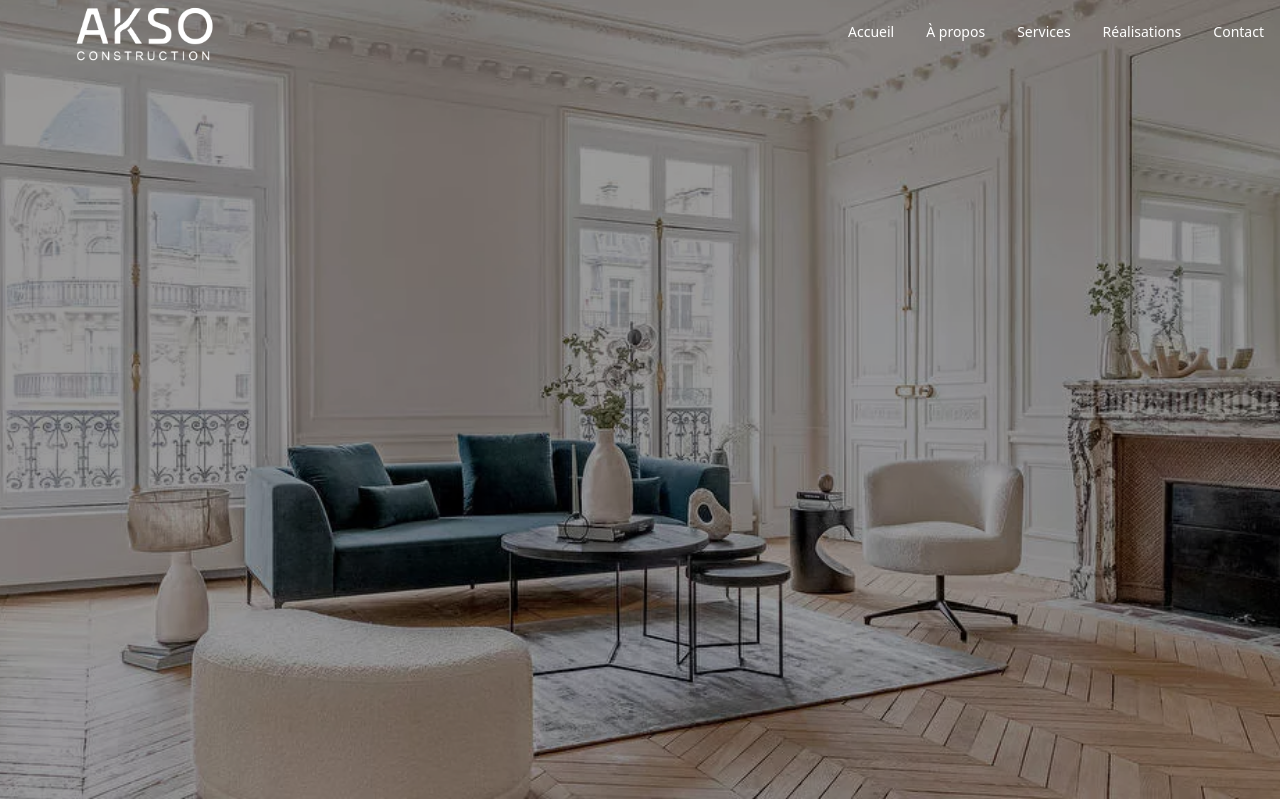
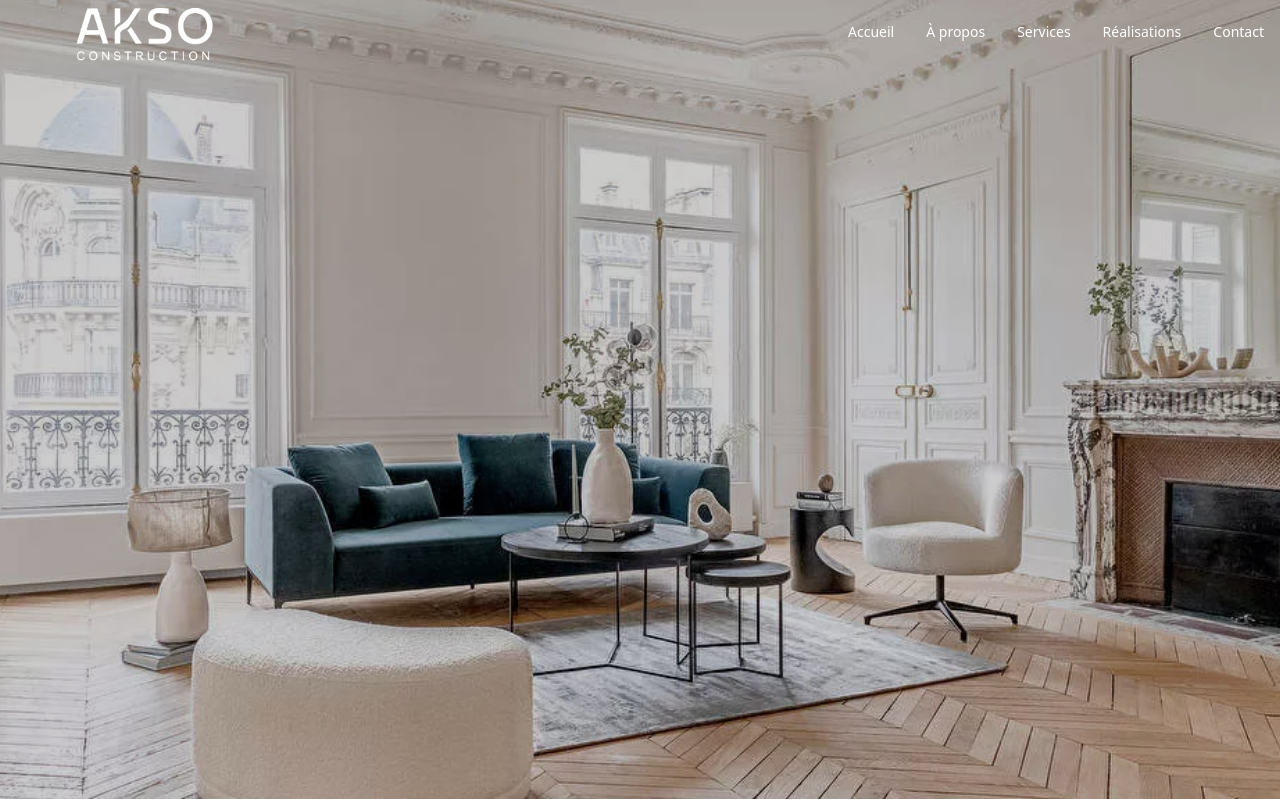
Before and after one commit to ChawkiSLIMANI/site-btp, a Next.js app: page / in a window 1280 px wide. Shown: the top 801 px of the page. Built offline with nearby package versions, Linux system fonts and the light colour scheme.

Commit message:
Update HeroCarousel.tsx

```diff
--- a/src/components/home/HeroCarousel.tsx
+++ b/src/components/home/HeroCarousel.tsx
@@ -84,7 +84,7 @@
             placeholder="blur"
             loading={i === 0 ? 'eager' : 'lazy'}
           />
-          <div className="absolute inset-0 bg-black/40" />
+          <div className="absolute inset-0 bg-black/20" />
         </div>
       ))}
     </div>
```
